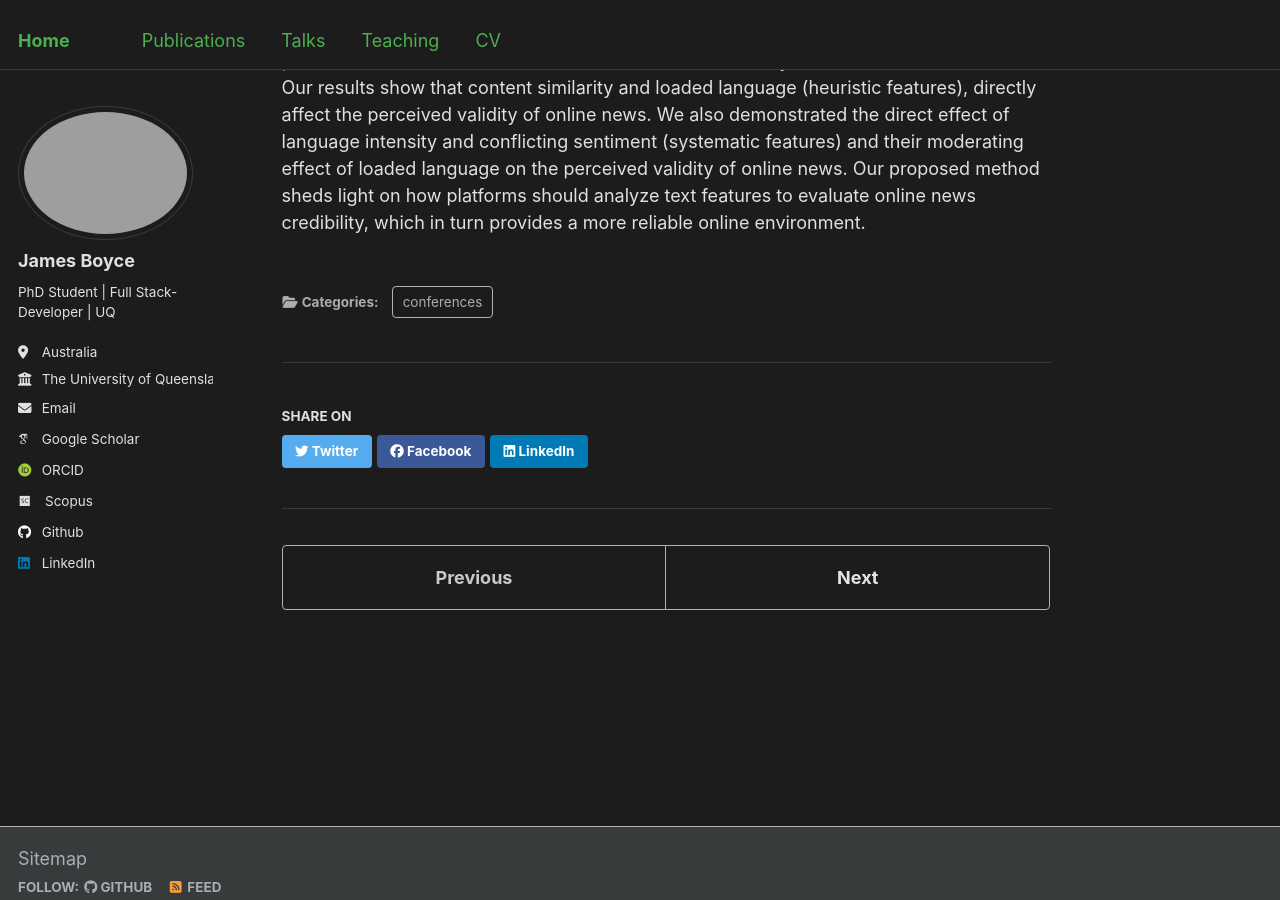
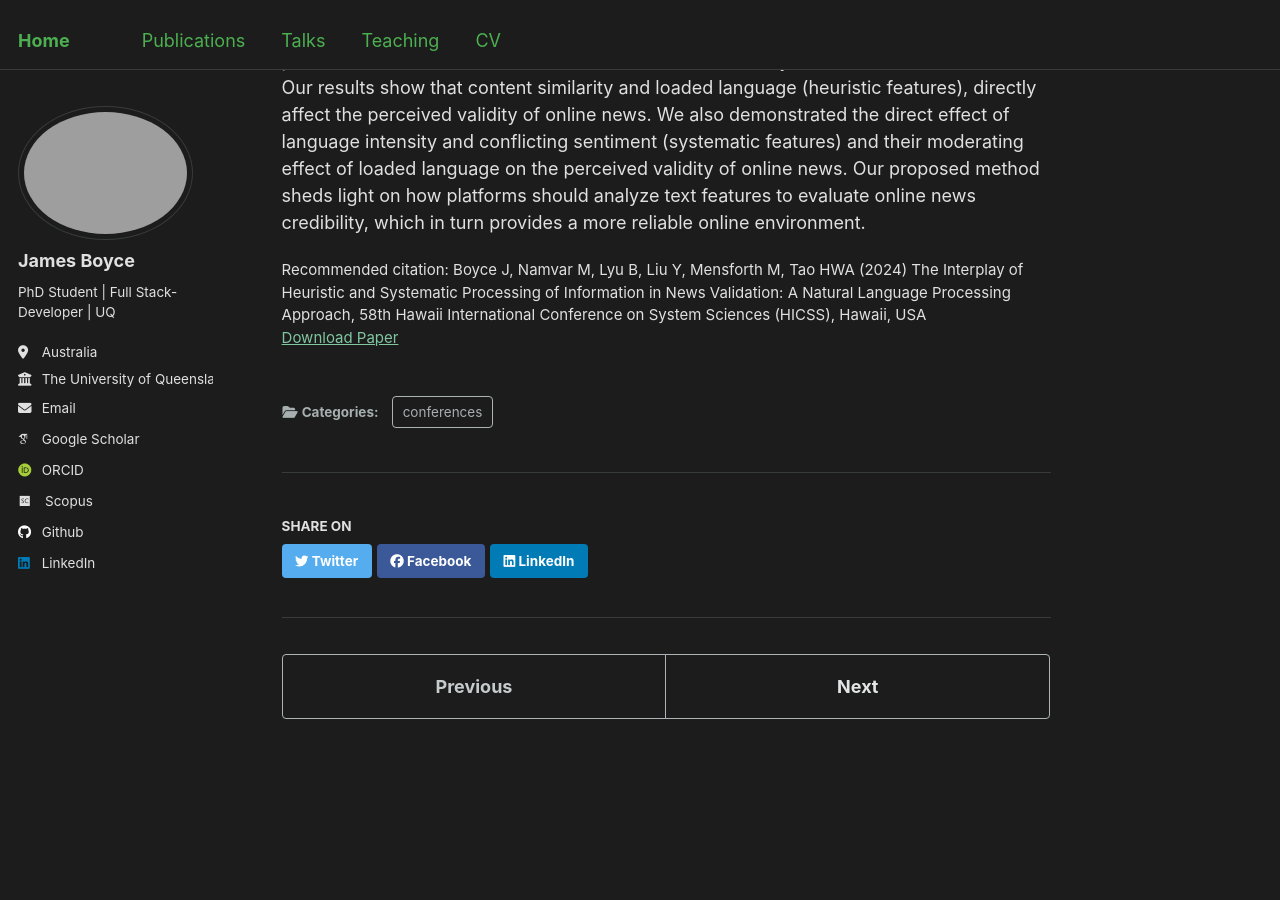
Before and after one commit to james-boyce/james-boyce.github.io, a Jekyll site: the page built from _publications/HICSS-2025.md, in a window 1280 px wide and 900 px high, scrolled down 347 px. Built offline with Jekyll 4.4.1, drawn with Linux system fonts in a browser that asks for light colours; some web fonts are replaced.

Commit message:
HICSS Pub update

```diff
--- a/_publications/HICSS-2025.md
+++ b/_publications/HICSS-2025.md
@@ -7,8 +7,8 @@ excerpt: "This study explores how text features, such as content similarity, loa
 date: 2025-01-08
 venue: '58th Hawaii International Conference on System Sciences'
 slidesurl: #NA
-paperurl: #NA
-citation: #NA
+paperurl: "https://hdl.handle.net/10125/109141"
+citation: "Boyce J, Namvar M, Lyu B, Liu Y, Mensforth M, Tao HWA (2024) The Interplay of Heuristic and Systematic Processing of Information in News Validation: A Natural Language Processing Approach, 58th Hawaii International Conference on System Sciences (HICSS), Hawaii, USA"
 ---
 
 With the growth of social media, user-generated content has become one of the key sources for news, but verifying its validity remains a challenge for both platforms and users. This study leverages the Heuristic-Systematic Model and in a novel approach employs state-of-the-art Natural Language Processing techniques to develop text features explaining the validity of online news from the user’s perspective. We used a panel dataset of over 130,000 labelled tweets to statistically validate our research model. Our results show that content similarity and loaded language (heuristic features), directly affect the perceived validity of online news. We also demonstrated the direct effect of language intensity and conflicting sentiment (systematic features) and their moderating effect of loaded language on the perceived validity of online news.  Our proposed method sheds light on how platforms should analyze text features to evaluate online news credibility, which in turn provides a more reliable online environment.
```
